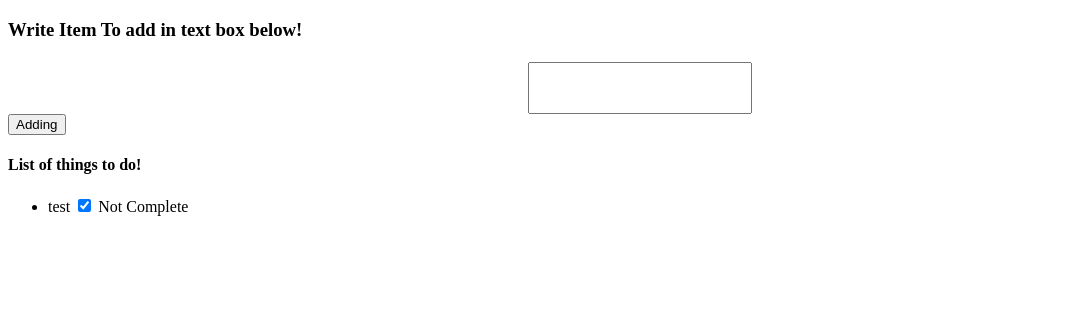
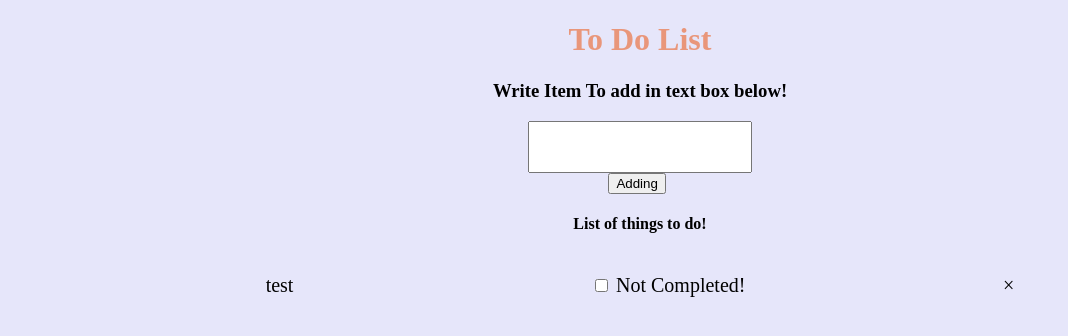
Before and after one commit to Sap19/ToDoList, a plain HTML site: page index.html in a window 1280 px wide. Shown: the whole page, without its empty margins (0-1068 px from the left). Drawn offline with Linux system fonts and the light colour scheme.

Commit message:
Completed
Worked a little on the css,
Check Boxes work, and removing items, also local storage.

```diff
--- a/css/main.css
+++ b/css/main.css
@@ -1,8 +1,13 @@
-h1.welcome {
+h1.title{
+    text-align: center;
+    color: darksalmon;
+
+}
+.heads {
     text-align: center;
 
 }
-input.welcome {
+input.boxinput {
     margin-left: auto;
     margin-right: auto;
     width: 200px;
@@ -11,3 +16,22 @@ input.welcome {
     font-size: 24px;
     text-align: center;
 }
+.items{
+    margin-bottom: 12px;
+    display: flex;
+    align-items: center;
+    justify-content: space-evenly;
+    font-size: 20px;
+}
+.complete{
+    text-decoration: line-through;
+    color: darksalmon;
+}
+.button{
+    display: block;
+    margin: 0 auto;
+    width: 5%;
+}
+body{
+    background-color: lavender;
+}
--- a/index.html
+++ b/index.html
@@ -10,20 +10,33 @@
     <body>
         <div id="vueApp">
 
+            <h1 class="title">To Do List</h1>
+            <h3 class="heads">Write Item To add in text box below!</h3 >
+            <input class="boxinput" v-model="newItem" v-on:keyup.enter='AddingItem'/>
+            <div class="button">
+                <button @click.pervent="AddingItem">Adding</button>
+            </div>
+            <h4 class="heads"> List of things to do!</h4>
+            <div class="items" v-for="(listItem, index) in list" v-bind:key="list.id">
 
-            <h3>Write Item To add in text box below!</h3>
-            <h1 class="welcome">{{welcomeMessage}}</h1>
-            <input class="welcome" v-model="newItem" v-on:keyup.enter='AddingItem'/>
-            <button @click.pervent="AddingItem">Adding</button>
-            <h4> List of things to do!</h4>
-            <ul v-for="listItem in list" v-bind:key="list.id">
-                <li>
+                    <div class="">
                     {{listItem.item}}
-                    <input type="checkbox" v-model="listItem.checked">
-                    <label for="checkbox">Not Complete</label>
+                    </div>
 
-                </li>
-            </ul>
+                    <div>
+                    <ul>
+                        <input type="checkbox" v-model="listItem.checked" @click="Completed">
+                        <label v-if="listItem.checked == true"> Completed!</label>
+                        <label v-else='listItem.checked == false'>Not Completed!</label>
+
+                    </ul>
+                    </div>
+
+                    <div class="remove-item" @click="removeItem(index)">
+                        &times;
+                    </div>
+
+            </div>
         </div>
 
 
--- a/js/main.js
+++ b/js/main.js
@@ -2,27 +2,51 @@ let app = new Vue({
     el: "#vueApp",
     data: {
         list:[
-            {id:1, item:'test', checked:true}
+            {id:1, item:'test', checked:false}
         ],
-        checkedId:[],
+        label:[
+            {text:'Not complete'}
+        ],
         welcomeMessage: '',
         newItem: '',
-        checked: '',
+        checked: false,
     },
-    methods: {
+    methods:
+    {
         AddingItem:function()
         {
             let id = this.list.lenght + 1
             if (this.newItem !== '')
             {
-                const newList = {id:id,item:this.newItem}
+                const newList = {id:id,item:this.newItem, checked:false}
                 this.list.push(newList)
+                this.Save()
             }
         },
-
-
+       removeItem(index)
+       {
+           this.list.splice(index,1)
+           this.Save();
+       },
+       Completed:function()
+       {
+           app.list.checked = !app.checked
+           app.label.text = app.checked ? 'Not complete' : 'Complete';
+       },
+       Save:function()
+        {
+        const parsed = JSON.stringify(this.list);
+        localStorage.setItem('list', parsed);
+        }
     },
     mounted() {
+        if (localStorage.getItem('list')) {
+          try {
+            this.list = JSON.parse(localStorage.getItem('list'));
+          } catch(e) {
+            localStorage.removeItem('list');
+          }
+        }
+      },
 
-    },
 });
```
